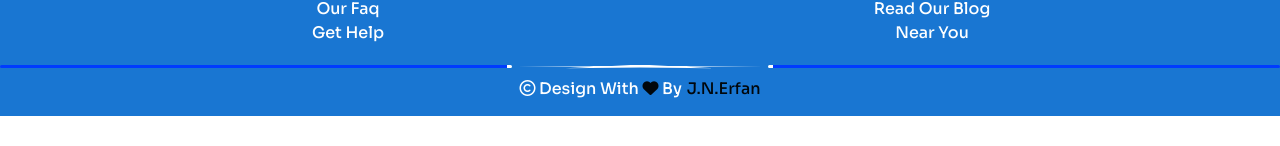
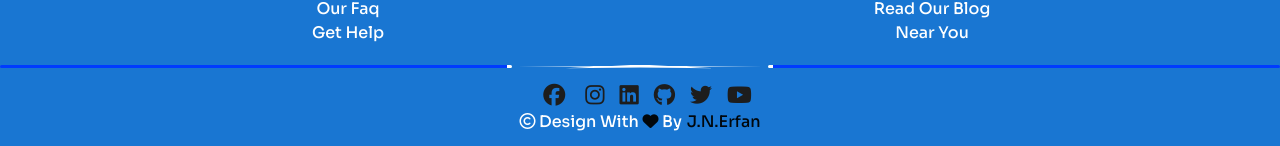
Before and after one commit to jnErfan/Doshomik-Shop-Client-Site, a React (Create React App) app: page / in a window 1280 px wide. Shown: the part 8699-8845 px from the top of the page. Before the commit the page ends 8815 px from the top, so only its background shows below. Built offline with nearby package versions, Linux system fonts and the light colour scheme; a web font is replaced by a local one.

Commit message:
Blog Complete

```diff
--- a/src/Doshomic_Shop/Pages/Shared/Footer/Footer.css
+++ b/src/Doshomic_Shop/Pages/Shared/Footer/Footer.css
@@ -1,3 +1,36 @@
 .footerText:hover {
   text-decoration: underline !important;
 }
+/* Footar Ancors  */
+
+.footar-icon a {
+  text-decoration: none;
+  color: rgb(29, 29, 29);
+  font-size: 22px;
+}
+
+/* Footer Social Icon  */
+.fb:hover {
+  transform: scale(1.4);
+  color: rgb(0, 0, 255);
+}
+.ins:hover {
+  transform: scale(1.5);
+  color: rgb(255, 6, 180);
+}
+.twt:hover {
+  transform: scale(1.5);
+  color: rgb(11, 181, 248);
+}
+.yt:hover {
+  transform: scale(1.5);
+  color: red;
+}
+.git:hover {
+  transform: scale(1.5);
+  color: rgb(255, 255, 255);
+}
+.link:hover {
+  transform: scale(1.5);
+  color: rgb(9, 52, 116);
+}
--- a/src/Doshomic_Shop/Pages/Shared/Footer/Footer.js
+++ b/src/Doshomic_Shop/Pages/Shared/Footer/Footer.js
@@ -139,6 +139,61 @@ const Footer = () => {
         ></Box>
       </Box>
       <Box sx={{ textAlign: "center", py: "10px" }}>
+        <Box className="footar-icon" style={{ textAlign: "center" }}>
+          <a
+            href="https://www.facebook.com/profile.php?id=100070357800423"
+            target="_blank"
+            rel="noreferrer"
+          >
+            {" "}
+            <i
+              className="fab fa-facebook fb"
+              style={{ marginLeft: "15px" }}
+            ></i>{" "}
+          </a>
+          <a
+            href="https://www.instagram.com/j.n_erfan/"
+            target="_blank"
+            rel="noreferrer"
+          >
+            <i
+              className="fab fa-instagram ins"
+              style={{ marginLeft: "15px" }}
+            ></i>
+          </a>
+          <a
+            href="https://www.linkedin.com/in/j-n-erfan-8368b0216/"
+            target="_blank"
+            rel="noreferrer"
+          >
+            <i
+              className="fab fa-linkedin link"
+              style={{ marginLeft: "15px" }}
+            ></i>
+          </a>
+
+          <a href="https://github.com/jnErfan" target="_blank" rel="noreferrer">
+            <i className="fab fa-github git" style={{ marginLeft: "15px" }}></i>
+          </a>
+          <a
+            href="https://twitter.com/JNErfan"
+            target="_blank"
+            rel="noreferrer"
+          >
+            <i
+              className="fab fa-twitter twt "
+              style={{ marginLeft: "15px" }}
+            ></i>
+          </a>
+          <a
+            href="https://www.youtube.com/channel/UCRJ5d8nP2PBmv6rYdtNfFag"
+            target="_blank"
+            rel="noreferrer"
+          >
+            <i className="fab fa-youtube yt" style={{ marginLeft: "15px" }}></i>
+          </a>
+        </Box>
+        <Box>
           <h6 style={{ color: "#fff" }}>
             <i className="far fa-copyright"></i> Design With{" "}
             <i style={{ color: "#01070C" }} className="fas fa-heart"></i> By
@@ -157,6 +212,7 @@ const Footer = () => {
           </h6>
         </Box>
       </Box>
+    </Box>
   );
 };
 
```
Lines whose indentation alone changed are shown as unchanged.
